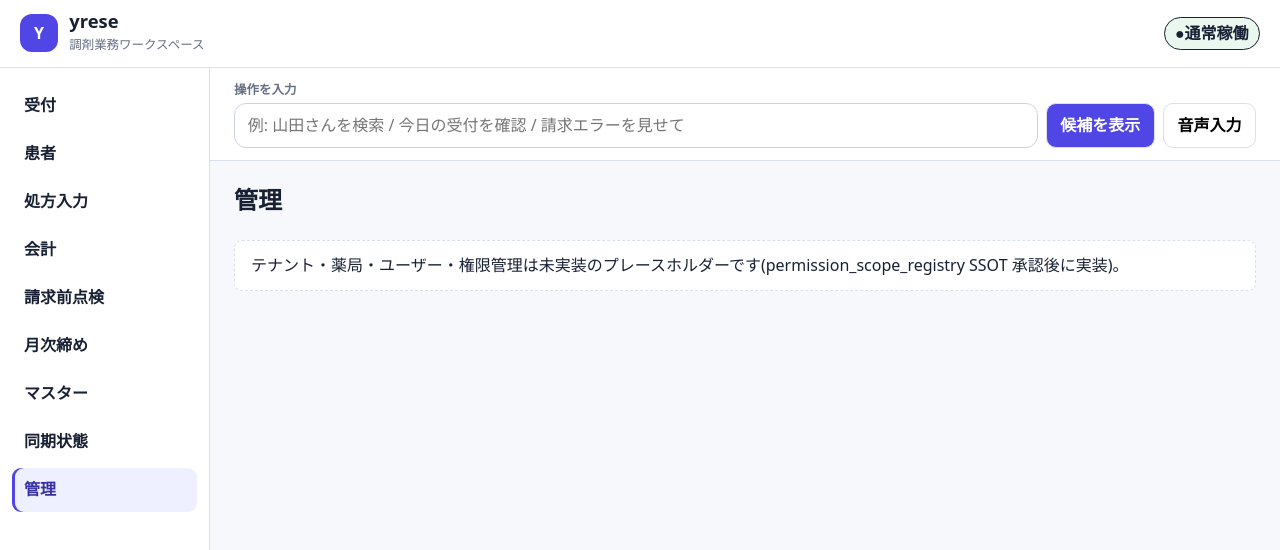
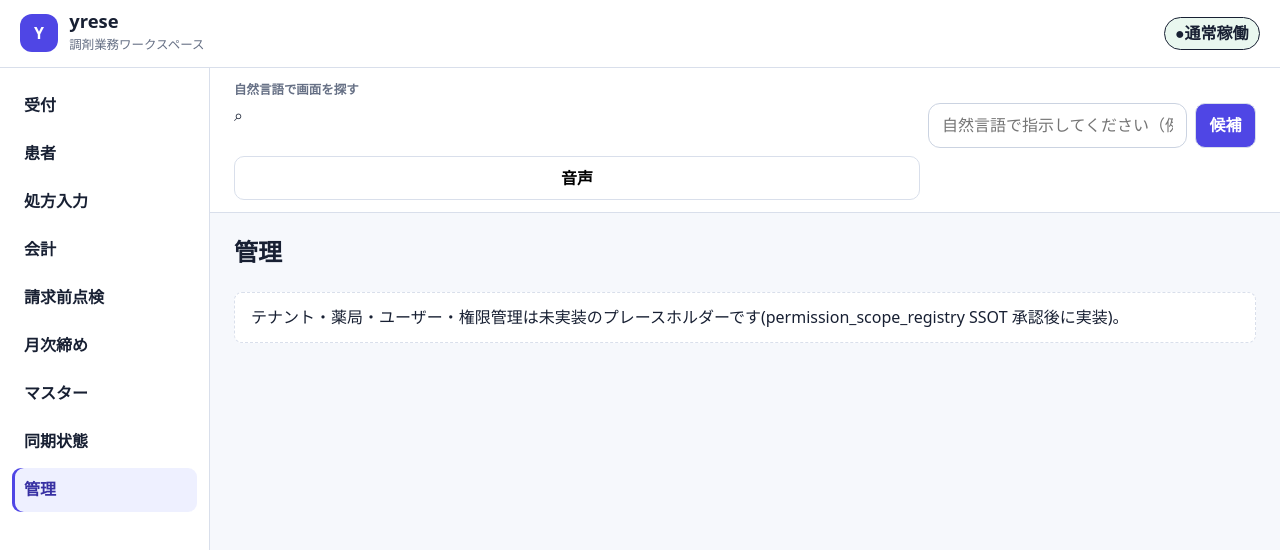
Before and after one commit to yusuketakuma/yrese, a Next.js app in the folder apps/web/: page /admin in a window 1280 px wide. Shown: the top 550 px of the page. Built offline with nearby package versions, Linux system fonts and the light colour scheme.

Commit message:
feat(ui): refine safe natural language navigation

```diff
--- a/apps/web/app/components/operator-command-bar.tsx
+++ b/apps/web/app/components/operator-command-bar.tsx
@@ -1,7 +1,7 @@
 "use client";
 
 import Link from "next/link";
-import { FormEvent, useMemo, useRef, useState } from "react";
+import { type ChangeEvent, type FormEvent, useMemo, useRef, useState } from "react";
 
 interface SpeechRecognitionLike {
   lang: string;
@@ -35,39 +35,43 @@ const INTENTS: readonly {
 }[] = [
   {
     keywords: ["受付", "処方箋", "qr", "電子処方箋", "取り込"],
-    intent: { label: "受付を開く", href: "/", rationale: "受付・処方箋取込に関する指示と判断しました" },
+    intent: { label: "受付を開く", href: "/", rationale: "受付・処方箋取込に関する指示" },
   },
   {
     keywords: ["患者", "検索", "生年月日", "患者番号"],
-    intent: { label: "患者検索を開く", href: "/patients", rationale: "患者の検索・選択に関する指示と判断しました" },
+    intent: { label: "患者検索を開く", href: "/patients", rationale: "患者検索・患者選択に関する指示" },
   },
   {
     keywords: ["処方", "薬", "用法", "用量", "日数", "疑義", "残薬"],
-    intent: { label: "処方ワークスペースを開く", href: "/prescriptions", rationale: "処方内容の確認・編集に関する指示と判断しました" },
+    intent: { label: "処方入力を開く", href: "/prescriptions", rationale: "処方内容の確認・編集に関する指示" },
   },
   {
     keywords: ["会計", "負担金", "領収", "返金", "未収"],
-    intent: { label: "会計を開く", href: "/checkout", rationale: "会計・患者負担に関する指示と判断しました" },
+    intent: { label: "会計を開く", href: "/checkout", rationale: "会計・患者負担に関する指示" },
   },
   {
     keywords: ["請求", "レセプト", "点検", "エラー"],
-    intent: { label: "請求前点検を開く", href: "/claim-check", rationale: "請求前点検に関する指示と判断しました" },
+    intent: { label: "請求前点検を開く", href: "/claim-check", rationale: "請求前点検に関する指示" },
   },
   {
     keywords: ["月次", "締め", "返戻", "再請求"],
-    intent: { label: "月次締めを開く", href: "/monthly-closing", rationale: "月次締め・再請求に関する指示と判断しました" },
+    intent: { label: "月次締めを開く", href: "/monthly-closing", rationale: "月次締め・返戻に関する指示" },
   },
   {
     keywords: ["マスター", "薬価", "医薬品"],
-    intent: { label: "マスターを開く", href: "/masters", rationale: "マスター情報に関する指示と判断しました" },
+    intent: { label: "マスターを開く", href: "/masters", rationale: "マスター情報に関する指示" },
   },
   {
     keywords: ["同期", "障害", "連携", "ステータス"],
-    intent: { label: "同期状態を開く", href: "/sync-status", rationale: "外部連携・同期状態に関する指示と判断しました" },
+    intent: { label: "同期状態を開く", href: "/sync-status", rationale: "外部連携・同期状態に関する指示" },
+  },
+  {
+    keywords: ["管理", "ユーザー", "権限", "設定"],
+    intent: { label: "管理・設定を開く", href: "/admin", rationale: "管理・設定に関する指示" },
   },
 ];
 
-function resolveIntent(command: string): CommandIntent | null {
+export function resolveOperatorIntent(command: string): CommandIntent | null {
   const normalized = command.trim().toLowerCase();
   if (!normalized) return null;
 
@@ -84,21 +88,13 @@ function resolveIntent(command: string): CommandIntent | null {
   return best?.intent ?? null;
 }
 
-/**
- * Operator-first command surface.
- *
- * Safety boundary: this component never mutates clinical/billing data. Natural language and
- * speech only resolve to a navigation candidate. Any clinical change remains inside the
- * destination workflow, where patient context, validation and explicit confirmation apply.
- */
 export function OperatorCommandBar() {
   const [command, setCommand] = useState("");
   const [submittedCommand, setSubmittedCommand] = useState("");
   const [listening, setListening] = useState(false);
   const [speechUnavailable, setSpeechUnavailable] = useState(false);
   const recognitionRef = useRef<SpeechRecognitionLike | null>(null);
-
-  const intent = useMemo(() => resolveIntent(submittedCommand), [submittedCommand]);
+  const intent = useMemo(() => resolveOperatorIntent(submittedCommand), [submittedCommand]);
 
   function submit(event: FormEvent) {
     event.preventDefault();
@@ -138,45 +134,51 @@ export function OperatorCommandBar() {
     <section className="operator-command" aria-label="自然言語クイック操作">
       <form onSubmit={submit} className="operator-command-form">
         <label htmlFor="operator-command-input" className="operator-command-label">
-          操作を入力
+          自然言語で画面を探す
         </label>
         <div className="operator-command-row">
+          <span className="operator-command-search-icon" aria-hidden="true">
+            ⌕
+          </span>
           <input
             id="operator-command-input"
             value={command}
-            onChange={(event) => setCommand(event.target.value)}
-            placeholder="例: 山田さんを検索 / 今日の受付を確認 / 請求エラーを見せて"
+            onChange={(event: ChangeEvent<HTMLInputElement>) => setCommand(event.target.value)}
+            placeholder="自然言語で指示してください（例：山田さんを検索して）"
             autoComplete="off"
           />
-          <button type="submit">候補を表示</button>
+          <button type="submit" className="operator-command-submit">
+            候補
+          </button>
           <button
             type="button"
+            className="operator-command-voice"
             onClick={toggleSpeech}
             aria-pressed={listening}
             aria-label={listening ? "音声入力を停止" : "音声入力を開始"}
           >
-            {listening ? "音声停止" : "音声入力"}
+            {listening ? "停止" : "音声"}
           </button>
         </div>
       </form>
 
       {speechUnavailable ? (
         <p role="status" className="operator-command-note">
-          このブラウザでは音声認識を利用できません。テキスト入力は利用できます。
+          このブラウザでは音声認識を利用できません。テキスト入力を利用してください。
         </p>
       ) : null}
 
       {submittedCommand ? (
         <div className="operator-command-preview" aria-live="polite">
-          <strong>解釈結果:</strong>{" "}
           {intent ? (
             <>
-              {intent.rationale}。 <Link href={intent.href}>{intent.label}</Link>
+              <strong>{intent.rationale}</strong>
+              <Link href={intent.href}>{intent.label}</Link>
             </>
           ) : (
-            "安全に自動解釈できませんでした。左の業務メニューから対象画面を選択してください。"
+            <span>安全に解釈できません。左の業務メニューから対象画面を選択してください。</span>
           )}
-          <p>この入力だけで患者情報・処方・会計・請求データを変更することはありません。</p>
+          <small>この入力だけで患者・処方・会計・請求データは変更されません。</small>
         </div>
       ) : null}
     </section>
```
